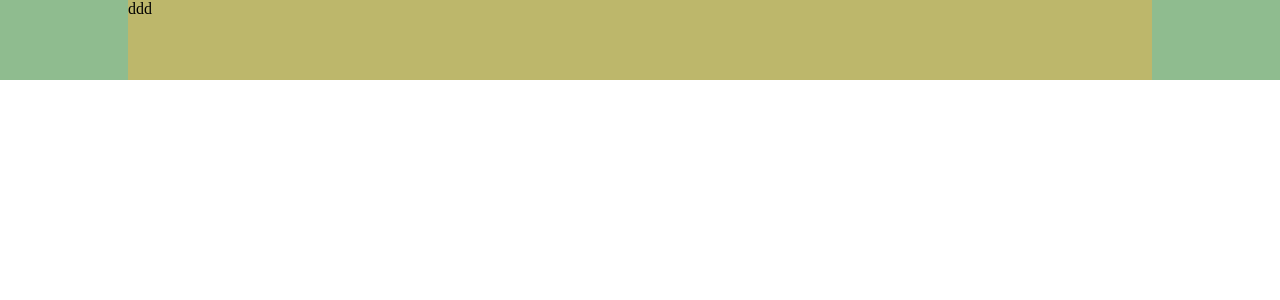
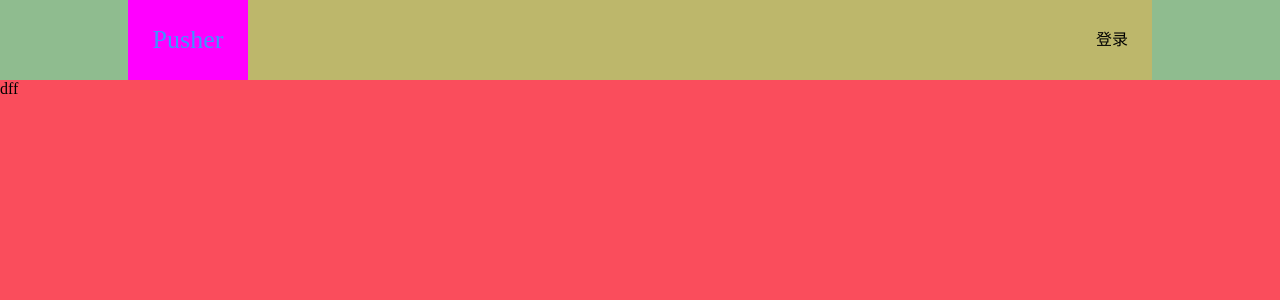
Before and after one commit to chengzhx76/web-pusher, a Vue app: page /login in a window 1280 px wide. Shown: the top 300 px of the page. Built offline with nearby package versions, Linux system fonts and the light colour scheme.

Commit message:
基础框架

```diff
--- a/src/App.vue
+++ b/src/App.vue
@@ -1,5 +1,11 @@
 <template>
   <div id="app">
+    <header class="header">
+      <div class="sidebar">
+        <div class="logo">Pusher</div>
+        <div class="nav">登录</div>
+      </div>
+    </header>
     <router-view></router-view>
   </div>
 </template>
@@ -8,14 +14,33 @@
   export default {
     name: 'app',
     components:{
-    },
+    }
   }
 </script>
 
-<style>
-  * {
-    padding: 0;
-    margin: 0;
+<style rel="stylesheet/scss" lang="scss" scoped>
+  @import "@/style/mixin.scss";
+  @import "@/style/variables.scss";
+  .header {
+    @include height-px-width-100(80);
+    @include justify-align-center;
+    background: darkseagreen;
+    .sidebar {
+      @include height-scale-100-width-scale(80%);
+      @include justify-space-between-align-center;
+      background: darkkhaki;
+      .logo {
+        @include height-scale-100-width-px(120);
+        @include text-center(80);
+        font-size: 26px;
+        color: #3D94FE;
+        background: fuchsia;
+      }
+      .nav {
+        @include height-scale-100-width-px(80);
+        @include text-center(80);
+      }
+    }
   }
 
 </style>
--- a/src/style/index.scss
+++ b/src/style/index.scss
@@ -1,3 +1,16 @@
+* {
+  padding: 0;
+  margin: 0;
+}
+html {
+  height: 100%;
+  width: 100%;
+}
 body {
-
+  height: 100%;
+  width: 100%;
 }
+#app {
+  height: 100%;
+  width: 100%;
+}
--- a/src/style/mixin.scss
+++ b/src/style/mixin.scss
@@ -38,3 +38,53 @@
   align-items: center;
   justify-content: center;
 }
+@mixin justify-start-align-center {
+  display: flex;
+  flex-wrap: wrap;
+  align-items: center;
+  justify-content: flex-start;
+}
+@mixin justify-space-between {
+  display: flex;
+  flex-wrap: wrap;
+  justify-content: space-between;
+}
+@mixin justify-space-between-align-center {
+  display: flex;
+  flex-wrap: wrap;
+  align-items: center;
+  justify-content: space-between;
+}
+@mixin column-between {
+  display: flex;
+  flex-direction: column;
+  justify-content: space-between;
+  align-items: center;
+}
+@mixin justify-end {
+  display: flex;
+  justify-content: flex-end;
+}
+@mixin justify-end-align-center {
+  display: flex;
+  align-items: center;
+  justify-content: flex-end;
+}
+@mixin justify-center {
+  display: flex;
+  flex-wrap: wrap;
+  justify-content: center;
+}
+@mixin column-align-center {
+  display: flex;
+  flex-direction: column;
+  align-items: center;
+}
+@mixin align-center {
+  display: flex;
+  align-items: center;
+}
+@mixin text-center($lineHeight) {
+  text-align: center;
+  line-height: #{$lineHeight}px;
+}
--- a/src/views/login/index.vue
+++ b/src/views/login/index.vue
@@ -1,13 +1,8 @@
 <template>
   <div id="login" class="login-container">
-    <header class="header">
-      <div class="sidebar">
-        <div class="logo"></div>
-        <div class="nav">ddd</div>
-      </div>
-    </header>
-
-
+    <div class="main">
+      dff
+    </div>
   </div>
 </template>
 
@@ -36,14 +31,13 @@
 <style rel="stylesheet/scss" lang="scss" scoped>
   @import "@/style/mixin.scss";
   @import "@/style/variables.scss";
-  .header {
-    @include height-px-width-100(80);
-    @include justify-align-center;
-    background: darkseagreen;
-    .sidebar {
-      @include height-scale-100-width-scale(80%);
-      background: darkkhaki;
-    }
+  .login-container {
+    height: calc(100% - 80px);
+    width: 100%;
+  }
+  .main {
+    @include height-width-scale-100;
+    background: #fa4d5c;
   }
 
 </style>
```
